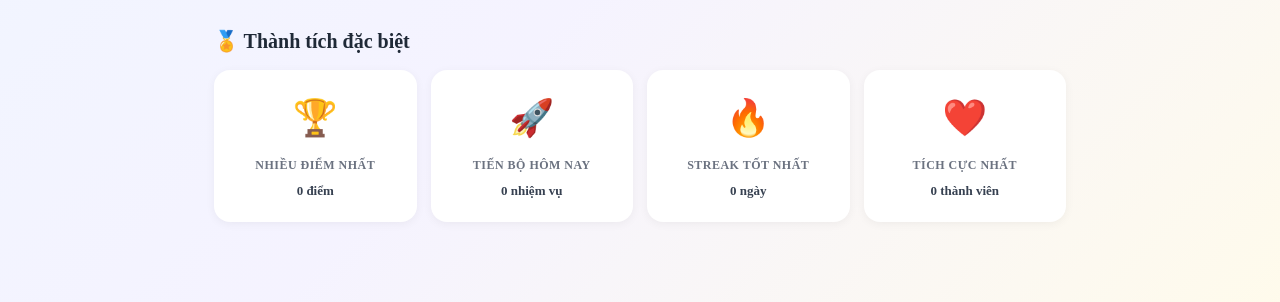
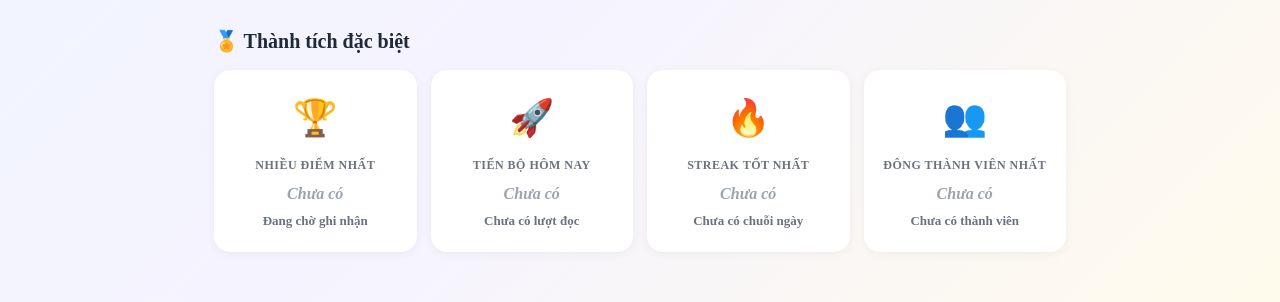
Before and after one commit to Q-Thanh/Web_Man_Coi_TNTT, a Next.js app in the folder man-coi/: page /thi-dua in a window 1280 px wide. Shown: the part 463-765 px from the top of the page. Built offline with nearby package versions, Linux system fonts and the light colour scheme; no server answers; the database is empty; sample sign-in values are in the browser's storage.

Commit message:
fix(leaderboard): display unearned/zero state properly for special achievements and banners

```diff
--- a/man-coi/src/app/api/leaderboard/route.ts
+++ b/man-coi/src/app/api/leaderboard/route.ts
@@ -2,16 +2,17 @@ import { NextResponse } from 'next/server';
 import db from '@/lib/db';
 
 export async function GET() {
-  // Get all teams sorted by bead count (total_points repurposed as bead count)
+  // Get all teams sorted by total points
   const teams = await db.all(`
     SELECT t.*,
-           COUNT(u.id) as member_count,
-           COALESCE(SUM(CASE WHEN date(tc.completed_at) = date('now') THEN tc.beads_earned ELSE 0 END), 0) as today_beads
+           COUNT(DISTINCT u.id) as member_count,
+           COALESCE(SUM(CASE WHEN date(tc.completed_at) = date('now') THEN tc.beads_earned ELSE 0 END), 0) as today_beads,
+           COALESCE(COUNT(DISTINCT CASE WHEN date(tc.completed_at) = date('now') THEN tc.id ELSE NULL END), 0) as today_completions
     FROM teams t
     LEFT JOIN users u ON u.team_id = t.id
     LEFT JOIN task_completions tc ON tc.user_id = u.id
     GROUP BY t.id
-    ORDER BY t.total_points DESC
+    ORDER BY t.total_points DESC, t.name ASC
   `) as any[];
 
   // Get team streak info (avg of members)
--- a/man-coi/src/app/thi-dua/page.tsx
+++ b/man-coi/src/app/thi-dua/page.tsx
@@ -58,16 +58,19 @@ export default function ThiDuaPage() {
   }
 
   const myTeam = data.teams.find(t => t.name === session?.user?.teamName);
-  const topTeam = data.teams[0];
   const communityPct = Math.min((data.community.total_beads / data.communityGoal) * 100, 100);
 
+  const hasStarted = data.teams.some(t => (t.total_points || 0) > 0) || (data.community?.total_beads || 0) > 0;
+
   const motivationMsg = myTeam
+    ? hasStarted
       ? getMotivationMessage(
           myTeam.rank,
           myTeam.name,
           myTeam.rank > 1 ? data.teams[myTeam.rank - 2].total_points - myTeam.total_points : 0,
           myTeam.rank > 1 ? data.teams[myTeam.rank - 2].name : undefined
         )
+      : `🕊️ Hành trình Mân Côi đã sẵn sàng! Hãy cùng ${myTeam.name} thắp sáng những hạt kinh đầu tiên!`
     : null;
 
   return (
@@ -180,34 +183,52 @@ export default function ThiDuaPage() {
         {/* Achievements grid */}
         <h2 className={styles.subTitle}>🏅 Thành tích đặc biệt</h2>
         <div className={styles.achievementsGrid}>
+          {(() => {
+            const sortedByPoints = [...data.teams].sort((a, b) => (b.total_points || 0) - (a.total_points || 0));
+            const topPointsTeam = (sortedByPoints[0]?.total_points || 0) > 0 ? sortedByPoints[0] : null;
+
+            const sortedByToday = [...data.teams].sort((a, b) => (b.today_completions || 0) - (a.today_completions || 0));
+            const topTodayTeam = (sortedByToday[0]?.today_completions || 0) > 0 ? sortedByToday[0] : null;
+
+            const sortedByStreak = [...data.teams].sort((a, b) => (b.streakInfo?.max || 0) - (a.streakInfo?.max || 0));
+            const topStreakTeam = (sortedByStreak[0]?.streakInfo?.max || 0) > 0 ? sortedByStreak[0] : null;
+
+            const sortedByMembers = [...data.teams].sort((a, b) => (b.member_count || 0) - (a.member_count || 0));
+            const topMemberTeam = (sortedByMembers[0]?.member_count || 0) > 0 ? sortedByMembers[0] : null;
+
+            return (
+              <>
                 <AchievementCard
                   icon="🏆"
                   title="Nhiều điểm nhất"
-            team={data.teams[0]?.name}
-            color={data.teams[0]?.color}
-            value={`${formatPoints(data.teams[0]?.total_points || 0)} điểm`}
+                  team={topPointsTeam?.name || null}
+                  color={topPointsTeam?.color}
+                  value={topPointsTeam ? `${formatPoints(topPointsTeam.total_points)} điểm` : 'Đang chờ ghi nhận'}
                 />
                 <AchievementCard
                   icon="🚀"
                   title="Tiến bộ hôm nay"
-            team={[...data.teams].sort((a, b) => b.today_completions - a.today_completions)[0]?.name}
-            color={[...data.teams].sort((a, b) => b.today_completions - a.today_completions)[0]?.color}
-            value={`${[...data.teams].sort((a, b) => b.today_completions - a.today_completions)[0]?.today_completions || 0} nhiệm vụ`}
+                  team={topTodayTeam?.name || null}
+                  color={topTodayTeam?.color}
+                  value={topTodayTeam ? `${topTodayTeam.today_completions} nhiệm vụ` : 'Chưa có lượt đọc'}
                 />
                 <AchievementCard
                   icon="🔥"
                   title="Streak tốt nhất"
-            team={[...data.teams].sort((a, b) => b.streakInfo.max - a.streakInfo.max)[0]?.name}
-            color={[...data.teams].sort((a, b) => b.streakInfo.max - a.streakInfo.max)[0]?.color}
-            value={`${[...data.teams].sort((a, b) => b.streakInfo.max - a.streakInfo.max)[0]?.streakInfo?.max || 0} ngày`}
+                  team={topStreakTeam?.name || null}
+                  color={topStreakTeam?.color}
+                  value={topStreakTeam ? `${topStreakTeam.streakInfo.max} ngày` : 'Chưa có chuỗi ngày'}
                 />
                 <AchievementCard
-            icon="❤️"
-            title="Tích cực nhất"
-            team={[...data.teams].sort((a, b) => b.member_count - a.member_count)[0]?.name}
-            color={[...data.teams].sort((a, b) => b.member_count - a.member_count)[0]?.color}
-            value={`${[...data.teams].sort((a, b) => b.member_count - a.member_count)[0]?.member_count || 0} thành viên`}
+                  icon="👥"
+                  title="Đông thành viên nhất"
+                  team={topMemberTeam?.name || null}
+                  color={topMemberTeam?.color}
+                  value={topMemberTeam ? `${topMemberTeam.member_count} thành viên` : 'Chưa có thành viên'}
                 />
+              </>
+            );
+          })()}
         </div>
       </main>
     </div>
@@ -215,16 +236,21 @@ export default function ThiDuaPage() {
 }
 
 function AchievementCard({ icon, title, team, color, value }: {
-  icon: string; title: string; team?: string; color?: string; value: string;
+  icon: string; title: string; team?: string | null; color?: string; value: string;
 }) {
   return (
     <div className={styles.achieveCard}>
       <div className={styles.achieveIcon}>{icon}</div>
       <div className={styles.achieveTitle}>{title}</div>
-      {team && (
-        <div className={styles.achieveTeam} style={{ color: color || '#2563EB' }}>{team}</div>
-      )}
-      <div className={styles.achieveValue}>{value}</div>
+      <div
+        className={styles.achieveTeam}
+        style={{ color: team ? (color || '#2563EB') : '#9CA3AF', fontStyle: team ? 'normal' : 'italic' }}
+      >
+        {team || 'Chưa có'}
+      </div>
+      <div className={styles.achieveValue} style={{ color: team ? undefined : '#6B7280' }}>
+        {value}
+      </div>
     </div>
   );
 }
```
Lines whose indentation alone changed are shown as unchanged.
